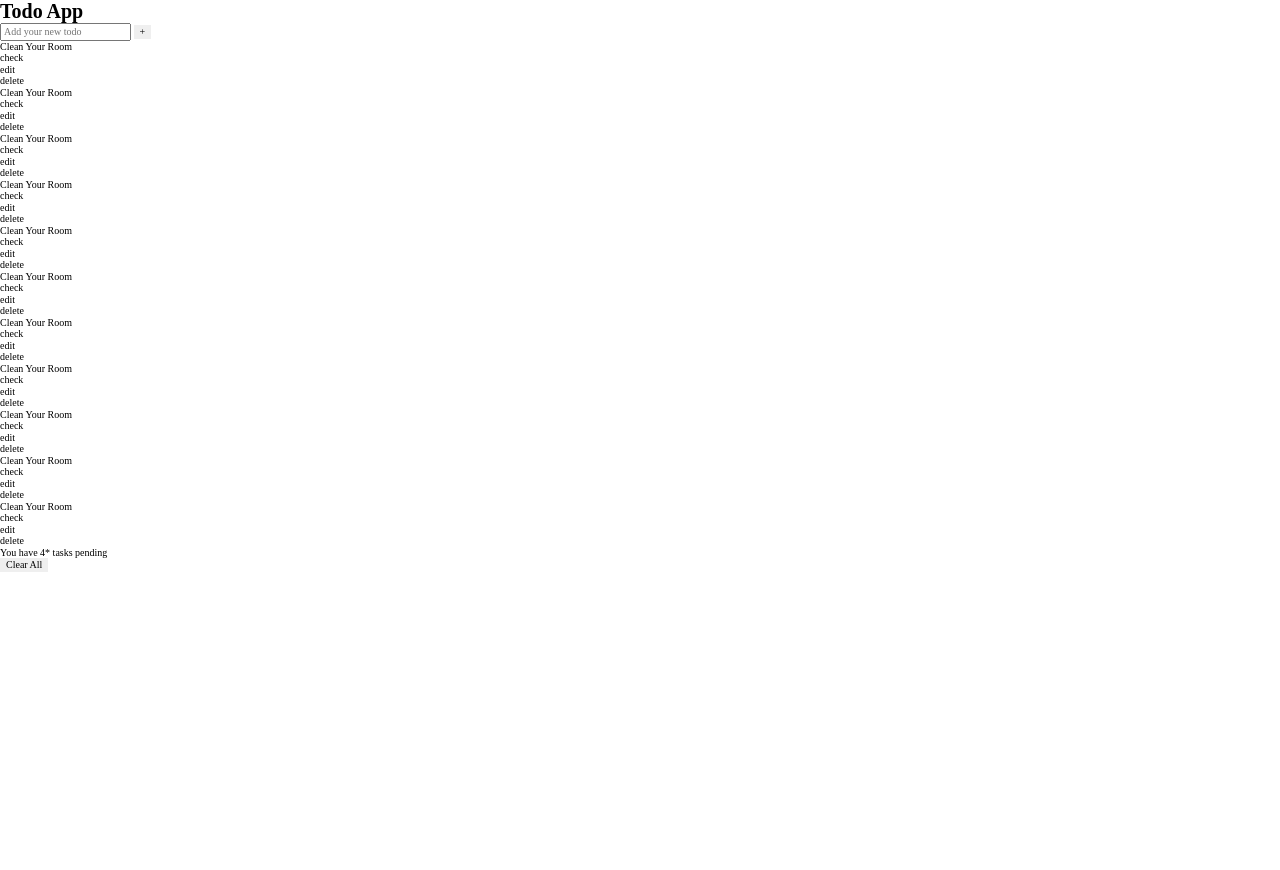
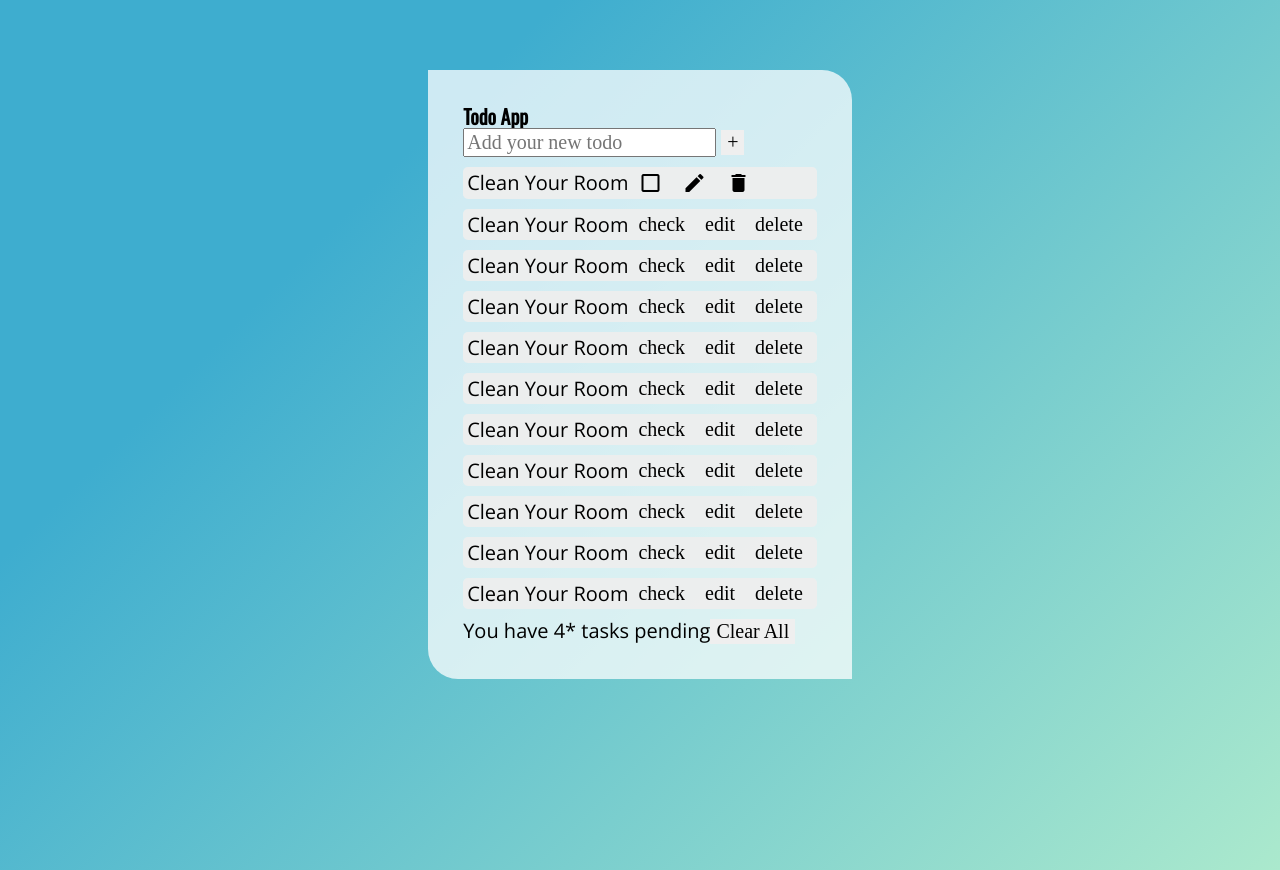
Before and after one commit to BodaNabeel/todo-list, a plain HTML site: page index.html in a window 1280 px wide. Before the commit the page ends 800 px from the top, so only its background shows below. Drawn offline with nearby package versions, Linux system fonts and the light colour scheme.

Commit message:
Styling, Color combination, Fonts & Icons Added

```diff
--- a/css/style.css
+++ b/css/style.css
@@ -0,0 +1,40 @@
+body {
+  height: 100vh;
+  font-size: 2rem;
+  background-color: #abe9cd;
+  background-image: linear-gradient(315deg, #abe9cd 0%, #3eadcf 74%);
+  /* FIXME: used a solution which isn't ideal */
+  overflow-y: hidden;
+}
+.flex-container {
+  display: flex;
+  justify-content: center;
+  margin-top: 7rem;
+}
+.container {
+  background-color: rgba(255, 255, 255, 0.747);
+  padding: 3.5rem;
+  border-top-right-radius: 3rem;
+  border-bottom-left-radius: 3rem;
+}
+.task,
+.task__btn,
+.clear-task {
+  display: flex;
+}
+.task {
+  padding: 0.4rem;
+  background-color: #eeee;
+  margin: 1rem 0;
+  border-radius: 0.5rem;
+}
+.task__icon {
+  margin: 0 1rem;
+}
+
+.heading--main {
+  font-family: Oswald;
+}
+.task__name, .clear-task__text {
+  font-family: "Open Sans";
+}
--- a/index.html
+++ b/index.html
@@ -5,6 +5,16 @@
     <meta http-equiv="X-UA-Compatible" content="IE=edge" />
     <meta name="viewport" content="width=device-width, initial-scale=1.0" />
     <title>ToDo-List</title>
+    <link rel="preconnect" href="https://fonts.googleapis.com" />
+    <link rel="preconnect" href="https://fonts.gstatic.com" crossorigin />
+    <link
+      href="https://fonts.googleapis.com/css2?family=Open+Sans&family=Oswald&display=swap"
+      rel="stylesheet"
+    />
+    <link
+      href="https://fonts.googleapis.com/icon?family=Material+Icons"
+      rel="stylesheet"
+    />
     <link rel="stylesheet" href="css/normalize.css" />
     <link rel="stylesheet" href="css/style.css" />
   </head>
@@ -24,9 +34,9 @@
           <div class="task">
             <p class="task__name">Clean Your Room</p>
             <div class="task__btn">
-              <p class="task__icon icon__check">check</p>
-              <p class="task__icon icon__edit">edit</p>
-              <p class="task__icon icon__del">delete</p>
+              <span class="material-icons task__icon icon__check"> check_box_outline_blank </span>
+              <span class="material-icons task__icon icon__edit"> edit </span>
+              <span class="material-icons task__icon icon__del"> delete </span>
             </div>
           </div>
           <div class="task">
```
